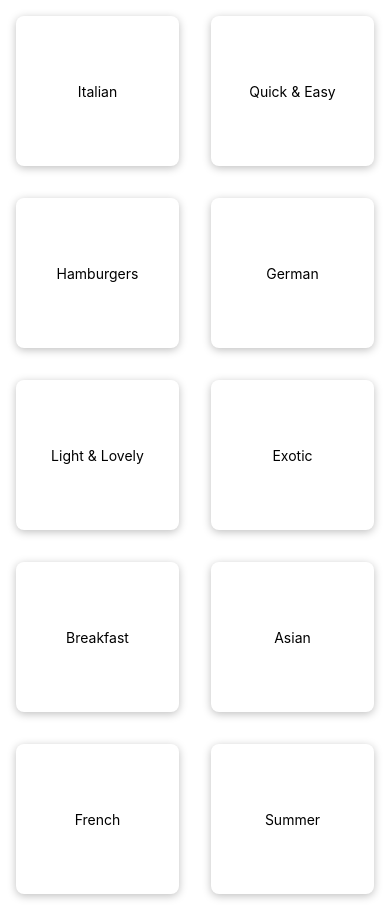
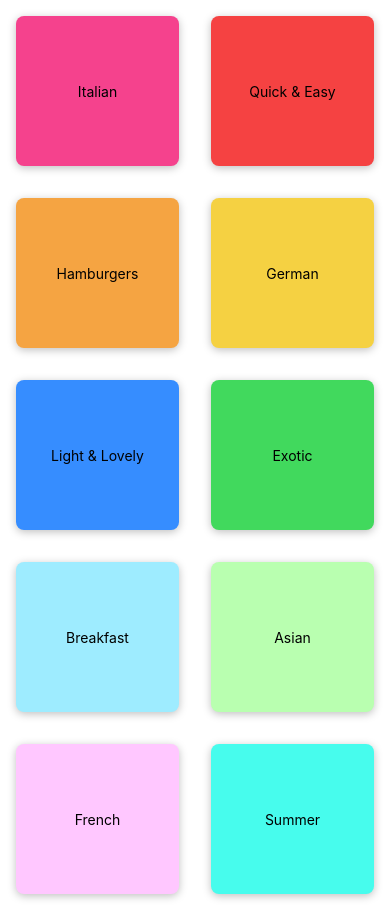
Before and after one commit to Uday3697/react-native-store, a React Native app: screen / in a window 390 px wide. Built offline with nearby package versions, Linux system fonts and the light colour scheme.

Commit message:
statusbar grid

```diff
--- a/App.js
+++ b/App.js
@@ -4,7 +4,10 @@ import CategoriesScreen from './screens/CategoriesScreen';
 
 export default function App() {
   return (
-  <CategoriesScreen/>
+    <>
+      <StatusBar style="light"/>
+      <CategoriesScreen />
+    </>
   );
 }
 
--- a/app.json
+++ b/app.json
@@ -5,6 +5,7 @@
     "version": "1.0.0",
     "orientation": "portrait",
     "icon": "./assets/icon.png",
+    "backgroundColor":"#24180f",
     "userInterfaceStyle": "light",
     "splash": {
       "image": "./assets/splash.png",
--- a/components/CategoryGridTile.js
+++ b/components/CategoryGridTile.js
@@ -1,10 +1,10 @@
-import { Pressable, StyleSheet, Text, View } from 'react-native'
+import { Platform, Pressable, StyleSheet, Text, View } from 'react-native'
 import React from 'react'
 
-const CategoryGridTile = ({title,color}) => {
+const CategoryGridTile = ({ title, color }) => {
     return (
-    <View style={styles.gridItem}>
-      <Pressable style={styles.button}>
+        <View style={[styles.gridItem,{backgroundColor:color}]}>
+            <Pressable android_ripple={{ color: '#ccc' }} style={({pressed }) => [styles.button,pressed?styles.buttonPressed:null]}>
                 <View style={styles.innerContainer}>
                     <Text>{title}</Text>
                 </View>
@@ -16,26 +16,34 @@ const CategoryGridTile = ({title,color}) => {
 export default CategoryGridTile
 
 const styles = StyleSheet.create({
-     gridItem:{
-        flex:1,
-        margin:16,
-        height:150,
-        borderRadius:8 ,
-        elevation:5,
-        backgroundColor:"white",
-        shadowColor:'black',
-        shadowOffset:{width:0,height:2},
-        shadowRadius:8,
-        shadowOpacity:0.25
+    gridItem: {
+        flex: 1,
+        margin: 16,
+        height: 150,
+        borderRadius: 8,
+        elevation: 5,
+        backgroundColor: "white",
+        shadowColor: 'black',
+        shadowOffset: { width: 0, height: 2 },
+        shadowRadius: 8,
+        shadowOpacity: 0.25,
+        overflow: Platform.OS === "android" ? "hidden" : 'visible'
     },
-     button:{
-        flex:1
+    button: {
+        flex: 1
     },
-     innerContainer:{
-        flex:1,
-        padding:16,
-        justifyContent:"center",
-        alignItems:"center"
+    buttonPressed: {
+        opacity: 0.5
+    },
+    innerContainer: {
+        flex: 1,
+        padding: 16,
+        justifyContent: "center",
+        alignItems: "center"
 
+    },
+    title: {
+        fontWeight: "bold",
+        fontSize: 18
     }
 })
```
Also changed, not shown: screens/CategoriesScreen.js (line endings or trailing spaces). Lines whose indentation alone changed are shown as unchanged.
